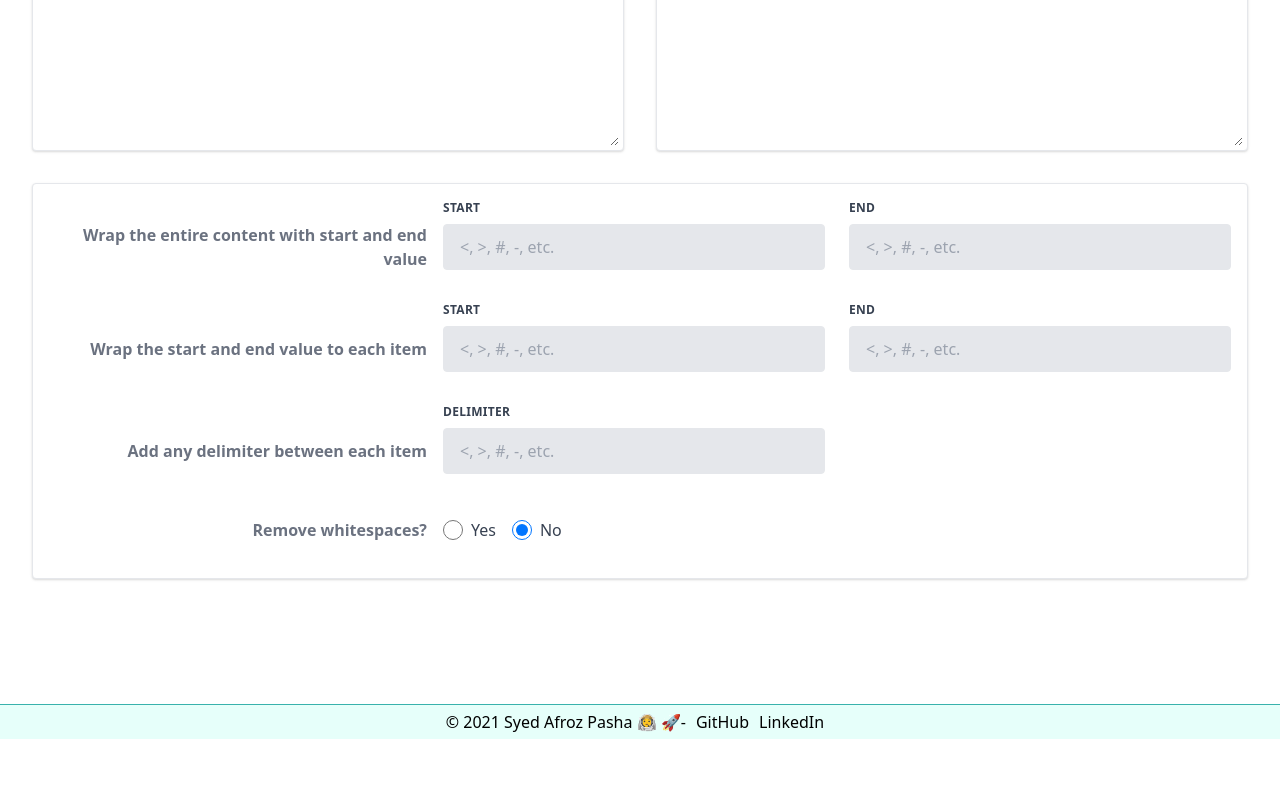
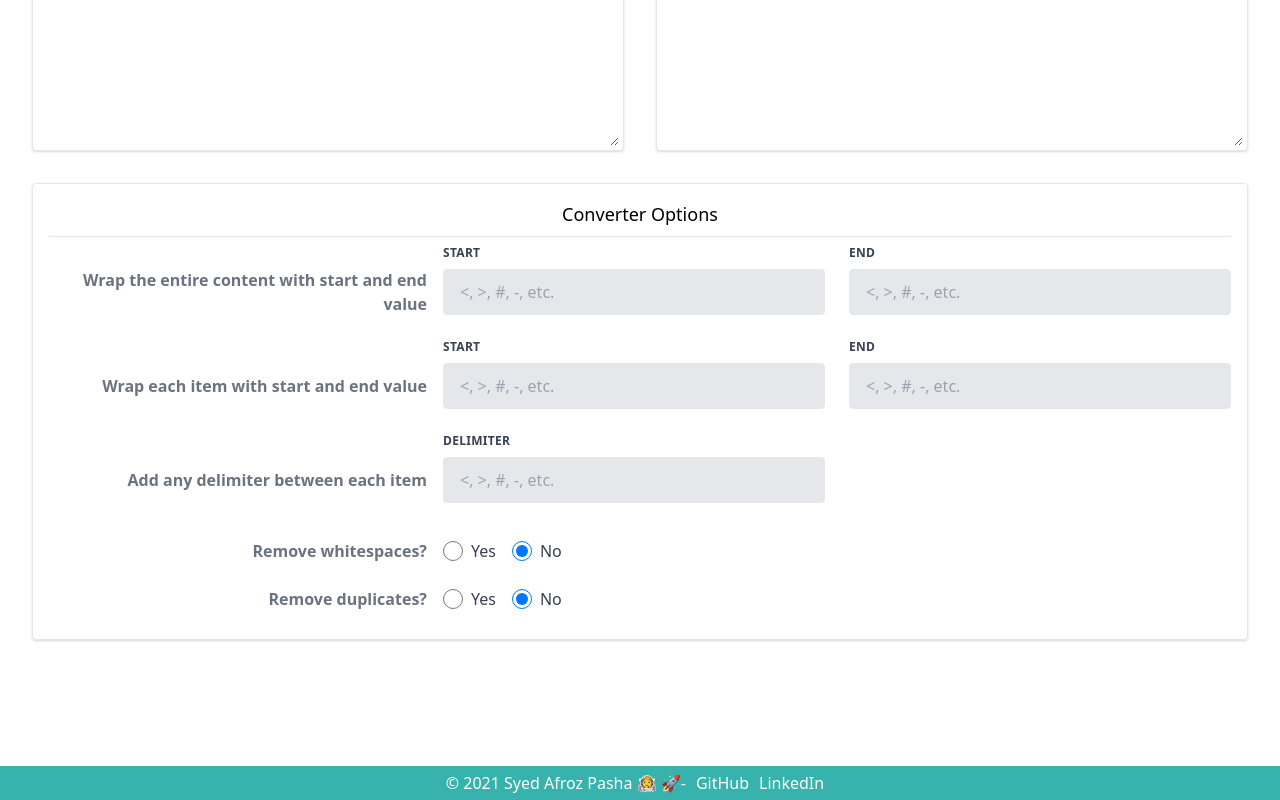
Before and after one commit to SyedAfrozPasha/react-utility-tool, a React (Create React App) app: page /string-utility-tool in a window 1280 px wide. Shown: the part 674-1474 px from the top of the page. Before the commit the page ends 1413 px from the top, so only its background shows below. Built offline with nearby package versions, Linux system fonts and the light colour scheme.

Commit message:
Added remove duplicate logic

```diff
--- a/src/Components/JSONViewer.js
+++ b/src/Components/JSONViewer.js
@@ -3,12 +3,14 @@ import React, { useState } from 'react';
 export default function JSONViewer() {
   const [data, setData] = useState();
   const [formattedData, setFormattedData] = useState();
+  const [isSampleExample, setIsSampleExample] = useState(false);
   const [copyLegend, setCopyLegend] = useState('Copy');
   const [copyColor, setCopyColor] = useState('bg-blue-500 hover:bg-blue-700');
   const [hasStringified, setHasStringified] = useState(false);
   const [isValidJSON, setIsValidJSON] = useState(true);
 
   const beautifyJSON = () => {
+    if (isSampleExample) setIsSampleExample(false);
     if (!isValidJSON) {
       alert('Invalid JSON - Please paste the valid JSON');
     }
@@ -21,6 +23,7 @@ export default function JSONViewer() {
   };
 
   const minifyJSON = () => {
+    if (isSampleExample) setIsSampleExample(false);
     if (!isValidJSON) {
       alert('Invalid JSON - Please paste the valid JSON');
     }
@@ -48,6 +51,7 @@ export default function JSONViewer() {
   };
 
   const stringifyJSON = () => {
+    if (isSampleExample) setIsSampleExample(false);
     if (!isValidJSON) {
       alert('Invalid JSON - Please paste the valid JSON');
     }
@@ -86,6 +90,7 @@ export default function JSONViewer() {
     setData();
     setFormattedData();
     setHasStringified(false);
+    if (isSampleExample) setIsSampleExample(false);
   };
 
   const storeData = e => {
@@ -102,6 +107,7 @@ export default function JSONViewer() {
   };
 
   const copyData = () => {
+    if (isSampleExample) setIsSampleExample(false);
     if (formattedData || data) {
       if (formattedData) {
         navigator.clipboard.writeText(formattedData);
@@ -126,6 +132,32 @@ export default function JSONViewer() {
     return true;
   };
 
+  const navigateToTool = e => {
+    let navigate =
+      e.target.dataset && e.target.dataset.nav ? e.target.dataset.nav : null;
+    if (navigate) {
+      let isExample =
+        e.target.dataset && e.target.dataset.example ? true : false;
+      if (isExample) {
+        let example = {
+          name: 'John',
+          age: 30,
+          city: 'New York'
+        };
+        setData(example);
+        setIsSampleExample(true);
+
+        document.getElementById('jsondata').value = JSON.stringify(example);
+      }
+
+      setTimeout(() => {
+        const id = e.target.dataset.nav;
+        const element = document.getElementById(id);
+        if (element) element.scrollIntoView();
+      }, 0);
+    }
+  };
+
   return (
     <div className="min-h-screen min-v-screen bg-grey-lightest font-sans">
       <section className="bg-teal-100 p-8 text-center">
@@ -134,12 +166,12 @@ export default function JSONViewer() {
         </h1>
 
         <p className="text-gray-700 text-lg mb-4">
-          A simple tool to convert a value into desired value by passing
-          appropriate value in the below converter settings.
+          A simple tool to view the beautified, minified or stringified JSON
+          data
         </p>
         <p className="text-gray-700 text-lg mb-8">
-          Enter your data on the left and add your desired config values, hit
-          the <i>Run</i> button, and boom!, desired data on the right.
+          Paste the JSON data below and Try to beautify, minify or stringify the
+          JSON data using below buttons.
         </p>
 
         <div className="flex flex-wrap justify-center space-x-2">
@@ -148,20 +180,20 @@ export default function JSONViewer() {
             data-nav="tool-start"
             data-example="true"
             className="py-3 px-8 mb-2 bg-gray-400 hover:bg-gray-300 text-gray-800 hover:text-gray-900 rounded-lg hover:shadow-xl transition duration-300 focus:outline-none"
-            // onClick={navigateToTool}
+            onClick={navigateToTool}
           >
             Try an example
           </button>
           <button
             data-nav="tool-start"
             className="py-3 px-8 mb-2 bg-yellow-400 hover:bg-yellow-300 text-yellow-900 rounded-lg hover:shadow-xl transition duration-300 focus:outline-none"
-            // onClick={navigateToTool}
+            onClick={navigateToTool}
           >
             Get Started
           </button>
         </div>
       </section>
-      <div className="p-8">
+      <div id="tool-start" className="p-8">
         <div className="row flex">
           <div className="col w-full">
             <div className="box border rounded flex flex-col shadow bg-white">
@@ -186,14 +218,32 @@ export default function JSONViewer() {
                   >
                     Minify
                   </button>
-                  <button
+                  {/* <button
                     role="button"
                     className="bg-blue-500 hover:bg-blue-700 text-white font-medium py-1 px-2 mr-2 mt-2 border border-blue-700 rounded"
                     onClick={beautifyJSON}
                     title="Convert the JSON into readable format"
                   >
                     Beautify
-                  </button>
+                  </button> */}
+
+                  <span className="relative inline-flex rounded-md shadow-sm">
+                    <button
+                      role="button"
+                      className="inline-flex item-center bg-blue-500 hover:bg-blue-700 text-white font-medium py-1 px-2 mr-2 mt-2 border border-blue-700 rounded"
+                      onClick={beautifyJSON}
+                      title="Convert the JSON into readable format"
+                    >
+                      Beautify
+                    </button>
+                    {isSampleExample && (
+                      <span className="flex absolute h-3 w-3 top-0 right-0 mt-1 mr-1">
+                        <span className="animate-ping absolute inline-flex h-full w-full rounded-full bg-red-700 opacity-75" />
+                        <span className="relative inline-flex rounded-full h-3 w-3 bg-red-500" />
+                      </span>
+                    )}
+                  </span>
+
                   <button
                     role="button"
                     className="bg-blue-500 hover:bg-blue-700 text-white font-medium py-1 px-2 mr-2 mt-2 border border-blue-700 rounded"
--- a/src/Components/UtilityViewer.js
+++ b/src/Components/UtilityViewer.js
@@ -58,12 +58,40 @@ export default function JSONViewer() {
     }
   };
 
+  const setRemoveDuplicateFlag = e => {
+    let value = e.target.value;
+    if (value === 'true') {
+      setConfig({ ...config, removeDuplicates: true });
+    } else {
+      setConfig({ ...config, removeDuplicates: false });
+    }
+  };
+
   const runFormatter = () => {
     setIsSampleExample(false);
     if (inputData && !isObjectEmpty(config)) {
       setIsLoading(true);
       let input = inputData;
 
+      // Remove duplicates
+      if (config.removeDuplicates) {
+        let valueWithOneNewLine = input.replace(/(\r\n|\r|\n){2,}/g, '\n');
+        let arrayOfValues = valueWithOneNewLine.split('\n');
+        let hashObj = {};
+        let resultArray = [];
+        for (let val of arrayOfValues) {
+          hashObj[val] = (hashObj[val] || 0) + 1;
+          if (!(hashObj[val] > 1)) {
+            resultArray.push(val);
+          }
+        }
+        if (resultArray.length > 0) {
+          let resultString = resultArray.join();
+          input = resultString.replace(/,/g, '\n');
+        }
+      }
+
+      // Wrap each item
       if (
         config['element-start-separator'] ||
         config['element-end-separator']
@@ -87,6 +115,7 @@ export default function JSONViewer() {
         input = resultString.replace(/,/g, '\n');
       }
 
+      // Wrap entire content
       if (
         config['content-start-separator'] ||
         config['content-end-separator']
@@ -96,6 +125,7 @@ export default function JSONViewer() {
         input = `${startValue}${input}${endValue}`;
       }
 
+      // Add delimiter
       if (config['middle-separator']) {
         let valueWithOneNewLine = input.replace(/(\r\n|\r|\n){2,}/g, '\n');
         let splittedValues = valueWithOneNewLine.split('\n');
@@ -103,6 +133,7 @@ export default function JSONViewer() {
         input = splittedValues.join(`${separator}`);
       }
 
+      // Remove whitespaces
       if (config.removeWhiteSpace) {
         input = input.replace(/\s/g, '');
       }
@@ -310,7 +341,12 @@ export default function JSONViewer() {
         <div className="row flex mt-8">
           <div className="col w-screen">
             <div className="box border rounded flex flex-col shadow bg-white p-4 mb-8">
-              <div className="md:flex md:items-center mb-2">
+              <div className="bg-grey-lighter pb-2 mb-2 border-b">
+                <h3 className="text-lg text-grey-darker font-medium text-center">
+                  Converter Options
+                </h3>
+              </div>
+              <div className="md:flex md:items-center">
                 <div className="md:w-1/3">
                   <label className="block text-gray-500 font-bold md:text-right mb-1 md:mb-0 pr-4">
                     Wrap the entire content with start and end value
@@ -352,10 +388,10 @@ export default function JSONViewer() {
                 </div>
               </div>
 
-              <div className="md:flex md:items-center mb-2">
+              <div className="md:flex md:items-center">
                 <div className="md:w-1/3">
                   <label className="block text-gray-500 font-bold md:text-right mb-1 md:mb-0 pr-4">
-                    Wrap the start and end value to each item
+                    Wrap each item with start and end value
                   </label>
                 </div>
                 <div className="md:w-2/3">
@@ -394,7 +430,7 @@ export default function JSONViewer() {
                 </div>
               </div>
 
-              <div className="md:flex md:items-center mb-2">
+              <div className="md:flex md:items-center">
                 <div className="md:w-1/3">
                   <label className="block text-gray-500 font-bold md:text-right mb-1 md:mb-0 pr-4">
                     Add any delimiter between each item
@@ -421,7 +457,7 @@ export default function JSONViewer() {
                 </div>
               </div>
 
-              <div className="md:flex md:items-center mb-2">
+              <div className="md:flex md:items-center">
                 <div className="md:w-1/3">
                   <label className="block text-gray-500 font-bold md:text-right mb-1 md:mb-0 pr-4">
                     Remove whitespaces?
@@ -455,6 +491,41 @@ export default function JSONViewer() {
                   </div>
                 </div>
               </div>
+
+              <div className="md:flex md:items-center">
+                <div className="md:w-1/3">
+                  <label className="block text-gray-500 font-bold md:text-right mb-1 md:mb-0 pr-4">
+                    Remove duplicates?
+                  </label>
+                </div>
+                <div className="md:w-2/3">
+                  <div className="flex -mx-3 mb-2">
+                    <div className="w-full px-3 mb-6 md:mb-0 content-center">
+                      <label className="inline-flex items-center mt-3">
+                        <input
+                          type="radio"
+                          name="removeDuplicate"
+                          className="form-radio h-5 w-5 text-gray-600"
+                          onChange={setRemoveDuplicateFlag}
+                          value={true}
+                        />
+                        <span className="ml-2 text-gray-700">Yes</span>
+                      </label>
+                      <label className="inline-flex items-center mt-3 ml-4">
+                        <input
+                          type="radio"
+                          name="removeDuplicate"
+                          className="form-radio h-5 w-5 text-red-600"
+                          onChange={setRemoveDuplicateFlag}
+                          value={false}
+                          defaultChecked
+                        />
+                        <span className="ml-2 text-gray-700">No</span>
+                      </label>
+                    </div>
+                  </div>
+                </div>
+              </div>
             </div>
           </div>
         </div>
--- a/src/style.css
+++ b/src/style.css
@@ -24,9 +24,11 @@ body {
   left: 0;
   padding-top: 5px;
   padding-bottom: 5px;
-  background-color: #e6fffa;
+  /* background-color: #e6fffa; */
+  background-color: #38b2ac;
   text-align: center;
-  border-top: 1px solid #38b2ac;
+  color: #fff;
+  /* border-top: 1px solid #38b2ac; */
 }
 
 .footer > ul {
```
